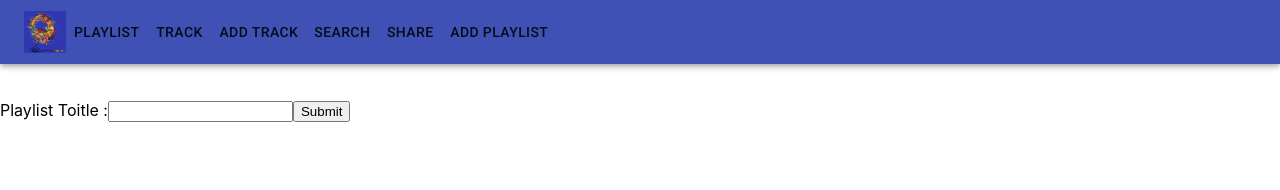
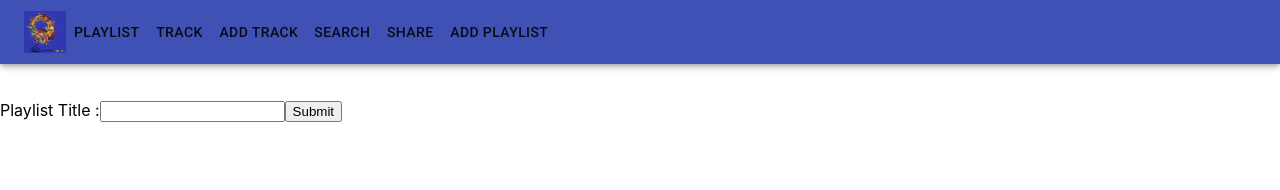
Before and after one commit to LaunchCodeLiftoffProjects/music-inventory-app, a React (Create React App) app in the folder frontend/: page /addplaylist in a window 1280 px wide. Shown: the top 190 px of the page. Built offline with nearby package versions, Linux system fonts and the light colour scheme.

Commit message:
made a change

```diff
--- a/frontend/src/Components/PostForm.js
+++ b/frontend/src/Components/PostForm.js
@@ -59,7 +59,7 @@ export default class PostForm extends React.Component {
 
 
                 <label>
-                    Playlist Toitle :
+                    Playlist Title :
 
 
 
--- a/frontend/src/Router.jsx
+++ b/frontend/src/Router.jsx
@@ -10,7 +10,7 @@ import Share from "./pages/page4";
 import AddGenre from "./pages/addGenre";
 import AddArtist from "./pages/addArtist";
 import addplaylist from "./pages/addplaylist";
-import Playlisttrackinput from "./pages/addtrackstoplaylist";
+import AddTrackPlaylist from "./pages/addtrackstoplaylist";
 
 import Layout from "./Layout";
 
@@ -27,7 +27,7 @@ export const Routes = () => {
           <Route path="/addGenre" exact component={AddGenre} />
           <Route path="/addArtist" extact component={AddArtist} />
           <Route path="/addplaylist" extact component={addplaylist}/>
-          <Route path="/addtrackstoplaylist" extact component={Playlisttrackinput}/>
+          <Route path="/addtrackstoplaylist" extact component={AddTrackPlaylist}/>
         </div>
       </Layout>
     </Router>
```
